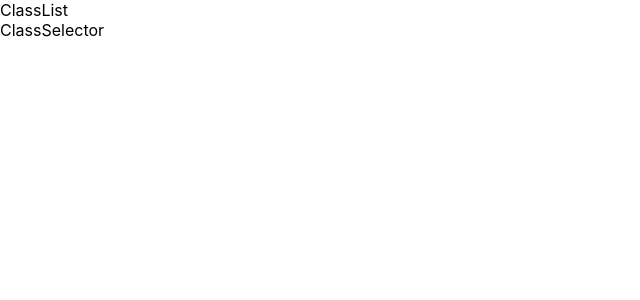
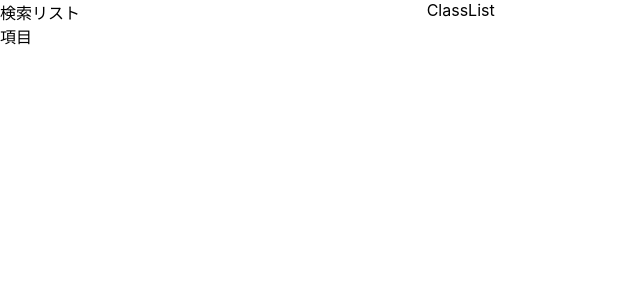
Before and after one commit to DaikiMiwa/orenotanni, a React (Create React App) app: page / in a window 1280 px wide. Shown: the top 300 px of the page, without its empty margins (0-640 px from the left). Built offline with nearby package versions, Linux system fonts and the light colour scheme.

Commit message:
add class search field

```diff
--- a/src/components/ClassSearchField.tsx
+++ b/src/components/ClassSearchField.tsx
@@ -1,13 +1,18 @@
 import React from "react";
+import {Grid} from "@mui/material"
 import ClassList from "./ClassList";
 import ClassSelector from "./ClassSelector";
 
 const ClassSearchField = ()=> {
     return (
-        <div>
-            <ClassList />
-            <ClassSelector />
-        </div>
+        <Grid container>
+            <Grid item xs ={ 4 }>
+                <ClassSelector />
+            </Grid>
+            <Grid item xs = { 8 }>
+                <ClassList />
+            </Grid>
+        </Grid>
     )
 }
 
--- a/src/components/ClassSelector.tsx
+++ b/src/components/ClassSelector.tsx
@@ -1,8 +1,20 @@
 import React from "react";
+import { Grid } from "@mui/material"
 
 const ClassSelector = ()=> {
     return (
-        <div>ClassSelector</div>
+        <Grid container>
+            <Grid item xs ={12}>
+                <div>
+                    検索リスト
+                </div>
+            </Grid>
+            <Grid item xs = {12}>
+                <div>
+                    項目
+                </div>
+            </Grid>
+        </Grid>
     )
 }
 
```
